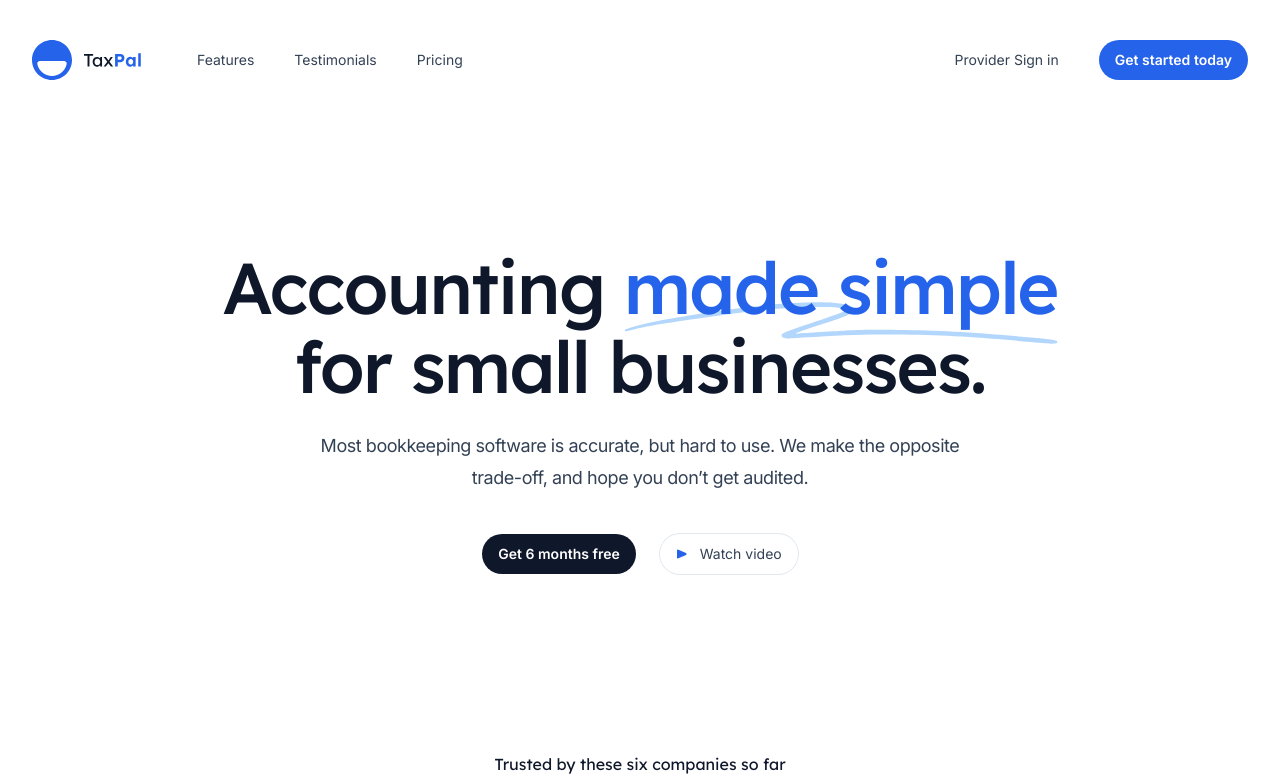
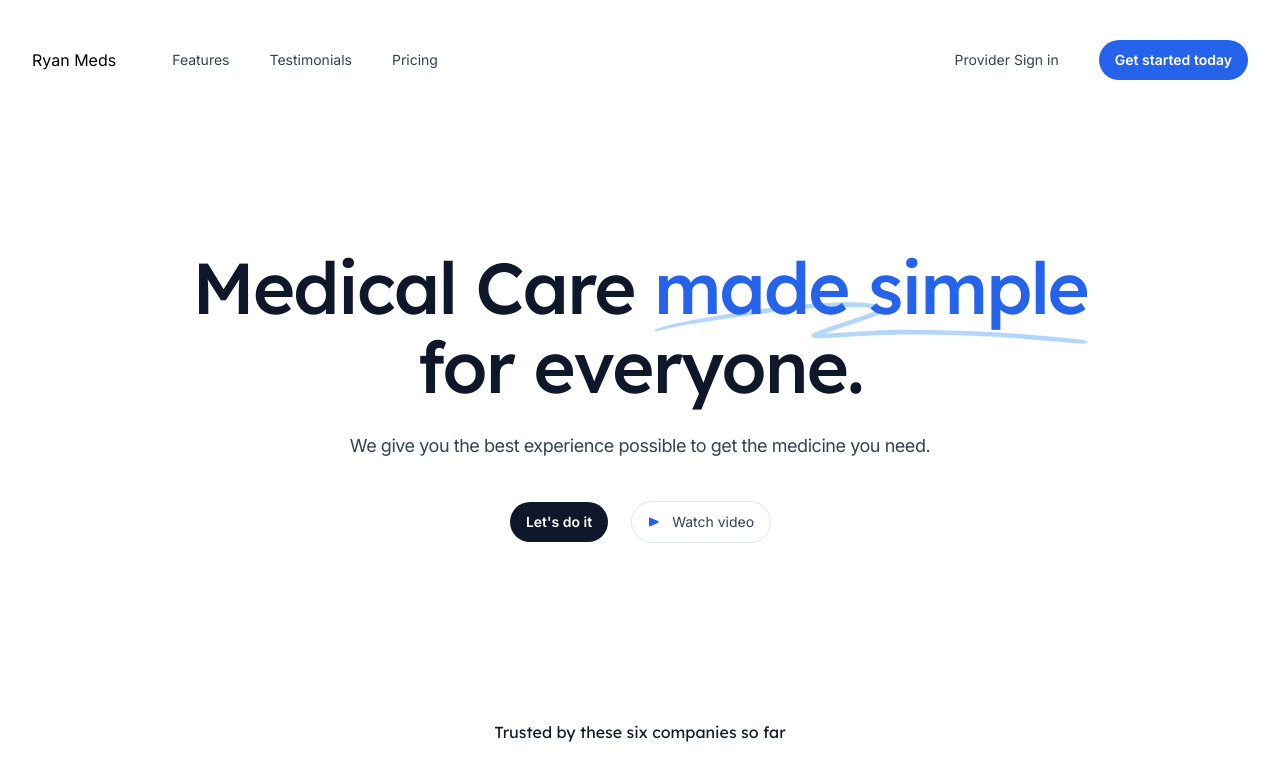
Before and after one commit to victorevan/ryan-meds, a Next.js app: page / in a window 1280 px wide. Shown: the top 779 px of the page. Built offline with nearby package versions, Linux system fonts and the light colour scheme; what @rtk-query/graphql-request-base-query would draw is missing.

Commit message:
create reusable providers list

```diff
--- a/app/components/AuthLayout.jsx
+++ b/app/components/AuthLayout.jsx
@@ -7,7 +7,7 @@ export function AuthLayout({ children }) {
     <>
       <div className="relative flex min-h-screen justify-center md:px-12 lg:px-0">
         <div className="relative z-10 flex flex-1 flex-col bg-white py-10 px-4 shadow-2xl sm:justify-center md:flex-none md:px-28">
-          <div className="mx-auto w-full max-w-md sm:px-4 md:w-96 md:max-w-sm md:px-0">
+          <div className="mx-auto w-full max-w-lg sm:px-4 md:max-w-xl md:px-0">
             {children}
           </div>
         </div>
--- a/app/components/Hero.jsx
+++ b/app/components/Hero.jsx
@@ -13,7 +13,7 @@ export function Hero() {
   return (
     <Container className="pt-20 pb-16 text-center lg:pt-32">
       <h1 className="mx-auto max-w-4xl font-display text-5xl font-medium tracking-tight text-slate-900 sm:text-7xl">
-        Accounting{' '}
+        Medical Care{' '}
         <span className="relative whitespace-nowrap text-blue-600">
           <svg
             aria-hidden="true"
@@ -25,14 +25,13 @@ export function Hero() {
           </svg>
           <span className="relative">made simple</span>
         </span>{' '}
-        for small businesses.
+        for everyone.
       </h1>
       <p className="mx-auto mt-6 max-w-2xl text-lg tracking-tight text-slate-700">
-        Most bookkeeping software is accurate, but hard to use. We make the
-        opposite trade-off, and hope you don’t get audited.
+        We give you the best experience possible to get the medicine you need.
       </p>
       <div className="mt-10 flex justify-center gap-x-6">
-        <Button href="/register">Get 6 months free</Button>
+        <Button href="/register">Let&apos;s do it</Button>
         <Button
           href="https://www.youtube.com/watch?v=dQw4w9WgXcQ"
           variant="outline"
--- a/app/components/Logo.jsx
+++ b/app/components/Logo.jsx
@@ -1,32 +1,7 @@
 export function Logo(props) {
   return (
-    <svg aria-hidden="true" viewBox="0 0 109 40" {...props}>
-      <path
-        fillRule="evenodd"
-        clipRule="evenodd"
-        d="M0 20c0 11.046 8.954 20 20 20s20-8.954 20-20S31.046 0 20 0 0 8.954 0 20Zm20 16c-7.264 0-13.321-5.163-14.704-12.02C4.97 22.358 6.343 21 8 21h24c1.657 0 3.031 1.357 2.704 2.98C33.32 30.838 27.264 36 20 36Z"
-        fill="#2563EB"
-      />
-      <path
-        d="M55.528 26.57V15.842H52V13.97h9.108v1.872h-3.636V26.57h-1.944Z"
-        fill="#0F172A"
-      />
-      <path
-        d="M83.084 26.57v-12.6h5.346c.744 0 1.416.18 2.016.54a3.773 3.773 0 0 1 1.44 1.44c.36.612.54 1.302.54 2.07 0 .78-.18 1.482-.54 2.106a4 4 0 0 1-1.44 1.494c-.6.36-1.272.54-2.016.54h-2.646v4.41h-2.7Zm2.664-6.84h2.376c.288 0 .546-.072.774-.216.228-.156.408-.36.54-.612a1.71 1.71 0 0 0 .216-.864c0-.324-.072-.606-.216-.846a1.394 1.394 0 0 0-.54-.576 1.419 1.419 0 0 0-.774-.216h-2.376v3.33ZM106.227 26.57V13.25h2.556v13.32h-2.556Z"
-        fill="#2563EB"
-      />
-      <path
-        fillRule="evenodd"
-        clipRule="evenodd"
-        d="M95.906 26.102c.636.432 1.35.648 2.142.648.444 0 .864-.066 1.26-.198a4.25 4.25 0 0 0 1.062-.558 3.78 3.78 0 0 0 .702-.668v1.244h2.574v-9.522h-2.538v1.248a3.562 3.562 0 0 0-.648-.672 3.13 3.13 0 0 0-1.026-.558 3.615 3.615 0 0 0-1.278-.216c-.828 0-1.566.216-2.214.648-.648.42-1.164 1.002-1.548 1.746-.372.732-.558 1.578-.558 2.538 0 .96.186 1.812.558 2.556.372.744.876 1.332 1.512 1.764Zm4.104-1.908c-.36.228-.78.342-1.26.342-.468 0-.882-.114-1.242-.342a2.387 2.387 0 0 1-.828-.954c-.204-.42-.306-.906-.306-1.458 0-.54.102-1.014.306-1.422.204-.408.48-.726.828-.954.36-.24.774-.36 1.242-.36.48 0 .9.12 1.26.36.36.228.636.546.828.954.204.408.306.882.306 1.422 0 .552-.102 1.038-.306 1.458a2.218 2.218 0 0 1-.828.954Z"
-        fill="#2563EB"
-      />
-      <path
-        fillRule="evenodd"
-        clipRule="evenodd"
-        d="m76.322 23.197 2.595 3.373h2.268l-3.662-4.787 3.338-4.663h-2.196l-2.162 3.334-2.554-3.334h-2.34l3.652 4.71-3.634 4.74h2.196l2.5-3.373ZM62.738 26.102a3.78 3.78 0 0 0 2.142.648c.456 0 .888-.072 1.296-.216.42-.144.798-.336 1.134-.576a3.418 3.418 0 0 0 .864-.835v1.447h1.872v-9.45h-1.872v1.45a3.118 3.118 0 0 0-.72-.82 3.2 3.2 0 0 0-1.062-.612 4.033 4.033 0 0 0-1.35-.216c-.828 0-1.578.21-2.25.63-.66.42-1.188 1.002-1.584 1.746-.384.732-.576 1.572-.576 2.52 0 .936.192 1.776.576 2.52.384.744.894 1.332 1.53 1.764Zm4.122-1.476c-.432.276-.93.414-1.494.414a2.682 2.682 0 0 1-1.476-.414 2.987 2.987 0 0 1-1.008-1.134c-.24-.492-.36-1.05-.36-1.674 0-.612.12-1.158.36-1.638.252-.48.588-.858 1.008-1.134a2.682 2.682 0 0 1 1.476-.414c.564 0 1.062.138 1.494.414.432.276.768.654 1.008 1.134.252.48.378 1.026.378 1.638 0 .624-.126 1.182-.378 1.674-.24.48-.576.858-1.008 1.134Z"
-        fill="#0F172A"
-      />
-    </svg>
+    <div>
+      Ryan Meds
+    </div>
   )
 }
--- a/app/components/ProvidersList.tsx
+++ b/app/components/ProvidersList.tsx
@@ -1,18 +1,63 @@
 "use client";
 import React from "react";
+import { EllipsisVerticalIcon } from "@heroicons/react/20/solid";
 import { useGetProvidersQuery } from "services/graphql/GetProviders.generated";
+import { MedicalProvider } from "services/graphql/generated";
 
-const ProvidersList: React.FunctionComponent = () => {
+interface Props {
+  onProviderSelect: Function;
+}
+
+const ProvidersList: React.FunctionComponent<Props> = ({
+  onProviderSelect,
+}) => {
   const { data, isLoading } = useGetProvidersQuery();
 
-  console.log(data);
+  const handleProviderSelect = (providerId: MedicalProvider["id"]) => {
+    onProviderSelect(providerId);
+  };
 
   if (isLoading) return <div>Loading...</div>;
 
   return (
     <div>
-      <ul>
-        <li>{JSON.stringify(data)}</li>
+      <h2 className="text-sm font-medium text-gray-500">Our Providers</h2>
+      <ul
+        role="list"
+        className="mt-3 grid grid-cols-1 gap-5 sm:grid-cols-2 sm:gap-6 lg:grid-cols-2"
+      >
+        {data?.providers.map((provider) => (
+          <li
+            key={provider.id}
+            onClick={() => handleProviderSelect(provider.id)}
+            className="col-span-1 flex rounded-md shadow-sm cursor-pointer"
+          >
+            <div
+              className={
+                "bg-blue-600 flex-shrink-0 flex items-center justify-center w-16 text-white text-sm font-medium rounded-l-md"
+              }
+            ></div>
+            <div className="flex flex-1 items-center justify-between truncate rounded-r-md border-t border-r border-b border-gray-200 bg-white">
+              <div className="flex-1 truncate px-4 py-2 text-sm">
+                <div className="font-medium text-gray-900 hover:text-gray-600">
+                  {provider.name}
+                </div>
+              </div>
+              <div className="flex-shrink-0 pr-2">
+                <button
+                  type="button"
+                  className="inline-flex h-8 w-8 items-center justify-center rounded-full bg-white bg-transparent text-gray-400 hover:text-gray-500 focus:outline-none focus:ring-2 focus:ring-indigo-500 focus:ring-offset-2"
+                >
+                  <span className="sr-only">Open options</span>
+                  <EllipsisVerticalIcon
+                    className="h-5 w-5"
+                    aria-hidden="true"
+                  />
+                </button>
+              </div>
+            </div>
+          </li>
+        ))}
       </ul>
     </div>
   );
--- a/app/login/page.tsx
+++ b/app/login/page.tsx
@@ -18,18 +18,8 @@ export default function Login() {
           </Link>
           <div className="mt-20">
             <h2 className="text-lg font-semibold text-gray-900">
-              Sign in to your account
+              Doctor Unauthenticated Sign In
             </h2>
-            <p className="mt-2 text-sm text-gray-700">
-              Don’t have an account?{" "}
-              <Link
-                href="/register"
-                className="font-medium text-blue-600 hover:underline"
-              >
-                Sign up
-              </Link>{" "}
-              for a free trial.
-            </p>
           </div>
         </div>
         <div>
--- a/package.json
+++ b/package.json
@@ -17,6 +17,7 @@
     "@as-integrations/next": "^1.2.0",
     "@graphql-tools/mock": "^8.7.14",
     "@headlessui/react": "^1.7.5",
+    "@heroicons/react": "^2.0.13",
     "@reduxjs/toolkit": "^1.9.1",
     "@tailwindcss/forms": "^0.5.3",
     "@types/react": "18.0.26",
--- a/services/graphql/GetProviders.generated.ts
+++ b/services/graphql/GetProviders.generated.ts
@@ -4,13 +4,14 @@ import { api } from 'services/baseApi';
 export type GetProvidersQueryVariables = Types.Exact<{ [key: string]: never; }>;
 
 
-export type GetProvidersQuery = { __typename?: 'Query', providers: Array<{ __typename?: 'MedicalProvider', id: string }> };
+export type GetProvidersQuery = { __typename?: 'Query', providers: Array<{ __typename?: 'MedicalProvider', id: string, name: string }> };
 
 
 export const GetProvidersDocument = `
     query GetProviders {
   providers {
     id
+    name
   }
 }
     `;
--- a/services/graphql/GetProviders.graphql
+++ b/services/graphql/GetProviders.graphql
@@ -1,5 +1,6 @@
 query GetProviders {
   providers {
     id
+    name
   }
 }
```
Also changed, not shown: 1 other file (tests, documents, lock files or other folders).
